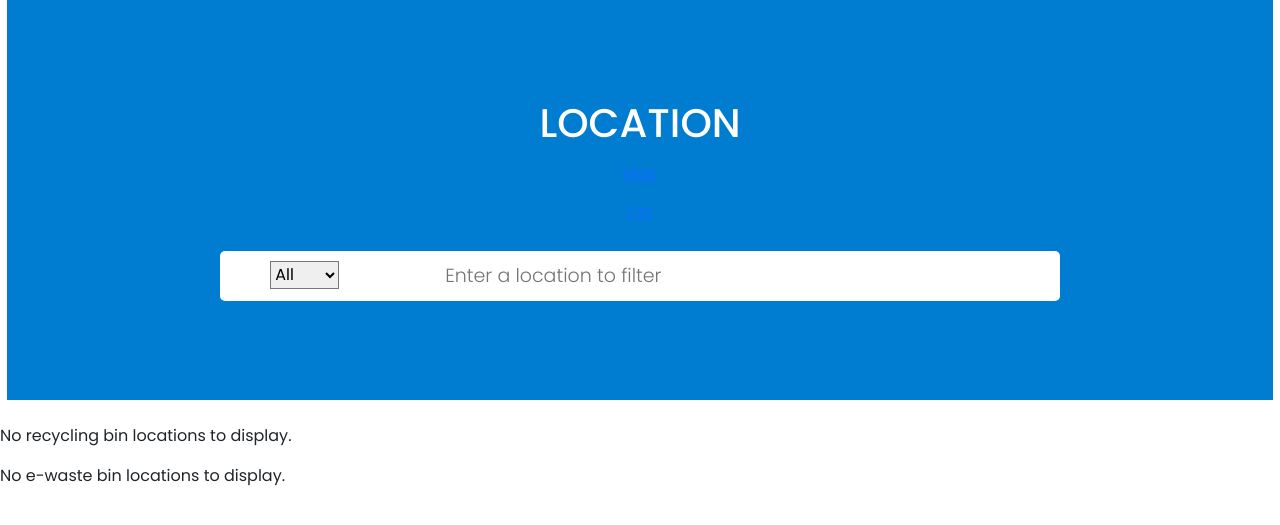
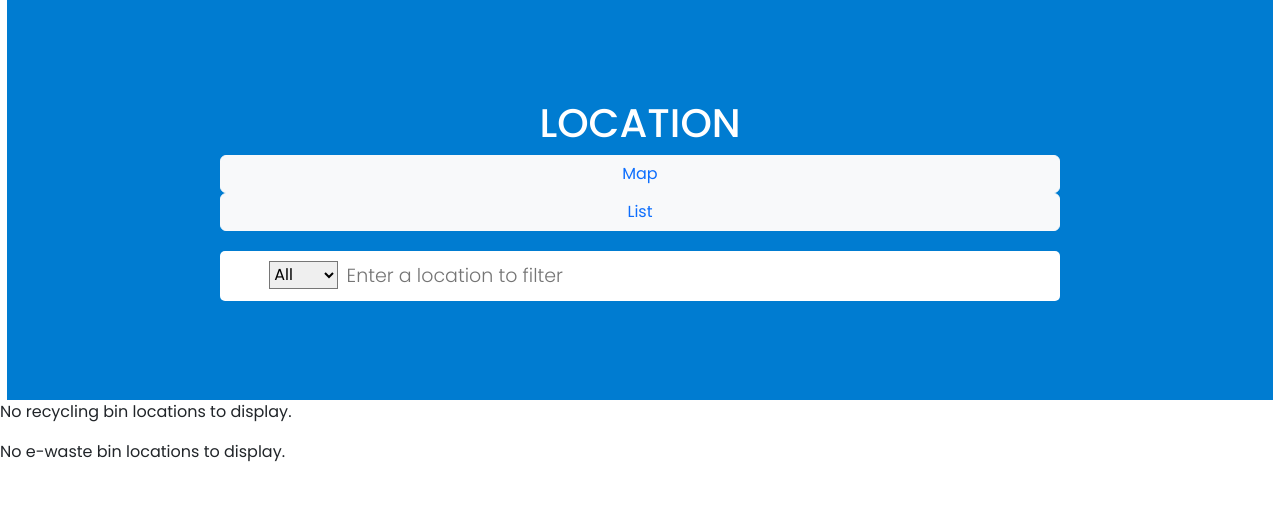
Before and after one commit to huilunang/SIT_AY22-23_INF2003, a Flask app: template src/templates/locationList.html in a window 1280 px wide. Shown: the part 106-631 px from the top of the page. Run offline with Flask 3, Linux system fonts and the light colour scheme; the template is opened without the code that fills it, so the values that code supplies are empty; parts of the project's set-up code (start-up, migrations or seed data) failed here and were passed over; some libraries are stand-ins or nearby versions.

Commit message:
Update Changes to make the record next to next

```diff
--- a/src/templates/locationList.html
+++ b/src/templates/locationList.html
@@ -14,7 +14,7 @@
       alt="logo"
       class="logo"
     />
-<!-- Navigation Bar -->
+
     <nav>
       <ul>
         <li><a href="home">Home</a></li>
@@ -29,32 +29,30 @@
   </div>
 </header>
 
-<!-- Filters and buttons to navigate between map and list -->
 <body>
   <div class="container-fluid" style="height: 50%">
     <div class="row d-flex justify-content-center align-items-center searchContainer" style="height: 100%">
       <div class="col-md-9 m-5">
         <h1 class="heading text-center">LOCATION</h1>
         <div class="row d-flex justify-content-center px-5">
-          <button class="btn btn-link"><a href="location" class="active">Map</a></button>
-          <br>
-          <button class="btn btn-link" ><a href="locationList" class="active">List</a></button>
+          <button class="btn btn-light" ><a href="location" class="active">Map</a></button>
+          <button class="btn btn-light"><a href="locationList" class="active">List</a></button>
         </div>
         <div class="row d-flex justify-content-center px-5">
           <div class="search">
             <form id="search-form">
-
               <div class="input-group">
                 <div class="input-group-prepend">
                   <label for="filter">Filter:</label>
                 </div>
-                <select id="filter" class ="col-1" onchange="filterData()">
+                <div>
+
+                </div>
+                <select id="filter" class="col-1" onchange="filterData()">
                   <option value="all">All</option>
                   <option value="recycling">Recycling</option>
                   <option value="e-waste">E-Waste</option>
                 </select>
-                <div class="col py-2">
-                </div>
                 <input
                   type="hidden"
                   id="search-query-input"
@@ -85,15 +83,13 @@
     </div>
   </div>
   <div>
-  <br>
-
     <div id="location-data">
       <div id="recycling-data" style="display: block;">
         <!-- Show the recycling data -->
         {% if recycling %}
           {% for feature in recycling %}
             <div class="row">
-              <div class="col">
+              <div class="col" >
                 <div class="card" style='border-radius: 0%;'>
                   <p><b>Address:</b>  {{ feature['properties']['description']['value']['ADDRESSBLOCKHOUSENUMBER'] }}  {{ feature['properties']['description']['value']['ADDRESSSTREETNAME'] }} S{{ feature['properties']['description']['value']['ADDRESSPOSTALCODE'] }}</p>
                   <p><b>Coordinates:</b> {{ feature['geometry']['coordinates'][1] }}, {{ feature['geometry']['coordinates'][0] }}</p>
@@ -102,8 +98,6 @@
                 </div>
               </div>
             </div>
-            <br>
-            <br>
           {% endfor %}
         {% else %}
           <p>No recycling bin locations to display.</p>
@@ -124,8 +118,6 @@
                 </div>
               </div>
             </div>
-            <br>
-            <br>
           {% endfor %}
         {% else %}
           <p>No e-waste bin locations to display.</p>
@@ -135,8 +127,6 @@
   </div>
 
 <script>
-
-// Filter the records to show based on recycling, e-waste and all
 function filterData() {
   var filterValue = document.getElementById("filter").value;
   var recyclingData = document.getElementById("recycling-data");
@@ -154,7 +144,6 @@ function filterData() {
   }
 }
 
-//When type into the box, will auto filter the records
 function handleSearchInput() {
   const input = document.getElementById("search-input");
   const filter = input.value.toUpperCase();
```
Also changed, not shown: src/utils/mongodb_queries.py (+4 -5 lines).
